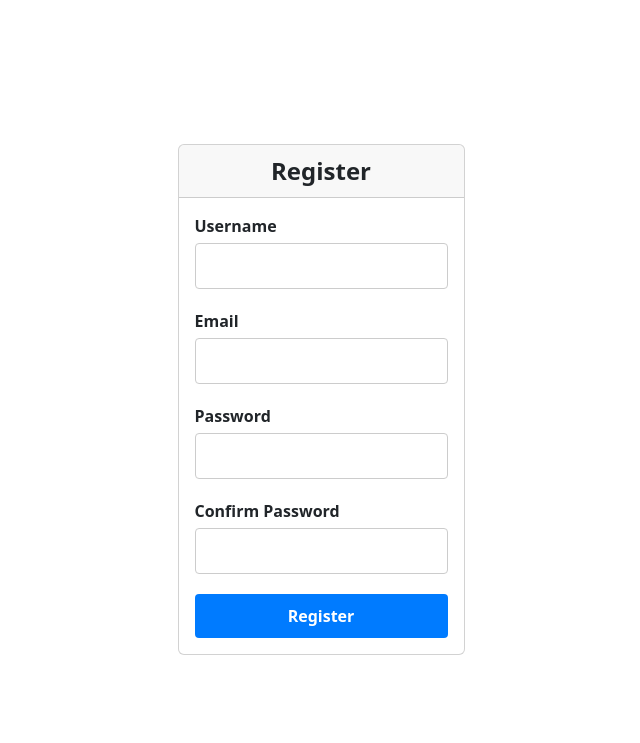
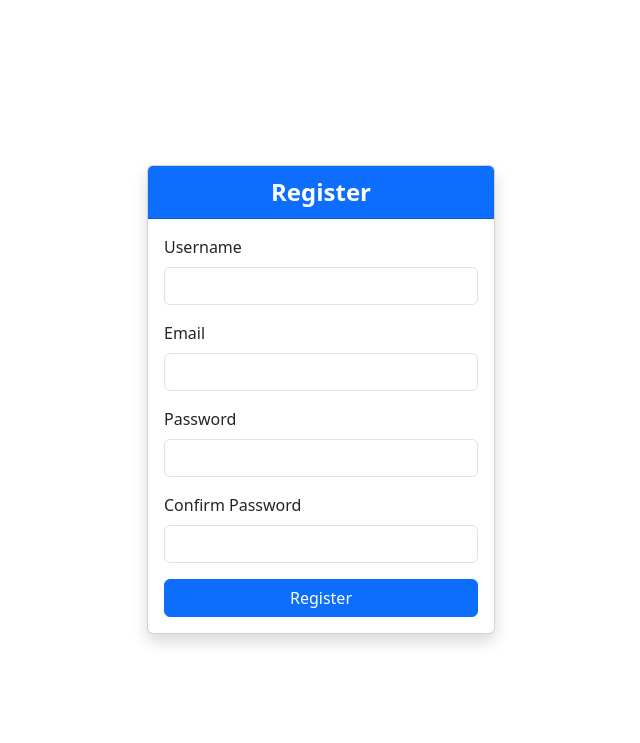
Before and after one commit to Isaac415/study_buddy_ai, a Django app: page /register in a window 1280 px wide. Shown: the part 57-800 px from the top of the page, without its empty margins (319-959 px from the left). Run offline with Django 5.2, Linux system fonts and the light colour scheme; some libraries are stand-ins or nearby versions.

Commit message:
Redesign login and register page

```diff
--- a/chat/views.py
+++ b/chat/views.py
@@ -74,7 +74,3 @@ def chatroom(request, chat_id):
     }
 
     return render(request, 'chatroom.html', context)
-
-@login_required
-def change_chat_name(request):
-    return
--- a/core/views.py
+++ b/core/views.py
@@ -42,7 +42,7 @@ def login(request):
         user = auth.authenticate(request, username=username, password=password)
         if user is not None:
             auth.login(request, user)
-            return redirect('/dashboard')
+            return redirect('/course')
         else:
             error_message = 'Invalid username or password'
             return render(request, 'login.html', {'error_message': error_message})
@@ -63,7 +63,7 @@ def register(request):
                 user = User.objects.create_user(username, email, password)
                 user.save()
                 auth.login(request, user)
-                return redirect('/dashboard')
+                return redirect('/course')
             except Exception as e:
                 error_message = f'Error creating account: {str(e)}'
                 return render(request, 'register.html', {'error_message': error_message})
--- a/templates/base.html
+++ b/templates/base.html
@@ -22,7 +22,7 @@
     <nav class="navbar navbar-expand-lg bg-light border-bottom border-gray-300 fixed-top" data-bs-theme="light">
       <div class="container-fluid">
         {% if user.is_authenticated %}
-          <a class="navbar-brand" href="/dashboard">🤖 StudyBuddy AI</a>
+          <span class="navbar-brand" style="cursor: default;">🤖 StudyBuddy AI</span>
         {% else %}
           <a class="navbar-brand" href="/">🤖 StudyBuddy AI</a>
         {% endif %}
@@ -34,10 +34,10 @@
           <ul class="navbar-nav me-auto">
             {% if user.is_authenticated %}
               <li class="nav-item">
-                <a class="nav-link {% if request.resolver_match.url_name == 'chat' %}active{% endif %}" href="{% url 'chat' %}">Chat</a>
+                <a class="nav-link {% if request.resolver_match.url_name == 'course' %}active{% endif %}" href="{% url 'course' %}">Course</a>
               </li>
               <li class="nav-item">
-                <a class="nav-link {% if request.resolver_match.url_name == 'course' %}active{% endif %}" href="{% url 'course' %}">Course</a>
+                <a class="nav-link {% if request.resolver_match.url_name == 'chat' %}active{% endif %}" href="{% url 'chat' %}">Chat</a>
               </li>
             {% endif %}
           </ul>
--- a/templates/register.html
+++ b/templates/register.html
@@ -3,97 +3,44 @@
 {% block title %}Register{% endblock %}
 
 {% block styles %}
-<style>
-  body {
-    background-color: #f0f0f0;
-  }
-  .register-container {
-    display: flex;
-    justify-content: center;
-    align-items: center;
-    height: 100vh;
-  }
-  .card {
-    max-width: 400px;
-  }
-  .card-header {
-    background-color: #007bff;
-    color: white;
-    font-size: 24px;
-    font-weight: bold;
-    text-align: center;
-  }
-  .card-body {
-    padding: 30px;
-  }
-  .form-group {
-    margin-bottom: 20px;
-  }
-  label {
-    font-weight: bold;
-    display: block;
-    margin-bottom: 5px;
-  }
-  input[type=text], input[type=password] {
-    border-radius: 4px;
-    border: 1px solid #ccc;
-    padding: 10px;
-    font-size: 16px;
-    width: 100%;
-    box-sizing: border-box;
-    margin-bottom: 10px;
-  }
-  button[type=submit] {
-    background-color: #007bff;
-    color: white;
-    font-size: 16px;
-    font-weight: bold;
-    padding: 10px 20px;
-    border: none;
-    border-radius: 4px;
-    cursor: pointer;
-    width: 100%;
-  }
-  button[type=submit]:hover {
-    background-color: #0062cc;
-  }
-  .alert-danger {
-    background-color: #f8d7da;
-    color: #721c24;
-    padding: 10px;
-    margin-bottom: 20px;
-    border: 1px solid #f5c6cb;
-    border-radius: 4px;
-  }
-</style>
+<!-- Optionally include custom styles if needed -->
 {% endblock %}
 
 {% block content %}
-<div class="register-container">
-  <div class="card">
-    <div class="card-header">Register</div>
+<div class="container d-flex align-items-center justify-content-center min-vh-100">
+  <div class="row w-100 justify-content-center">
+    <div class="col-md-6 col-lg-4">
+      <div class="card shadow">
+        <div class="card-header bg-primary text-white text-center fw-bold fs-4">
+          Register
+        </div>
         <div class="card-body">
+          {% if error_message %}
+            <div class="alert alert-danger" role="alert">{{ error_message }}</div>
+          {% endif %}
           <form method="post">
             {% csrf_token %}
-        <div class="form-group">
-          <label for="username">Username</label>
+            <div class="mb-3">
+              <label for="username" class="form-label">Username</label>
               <input type="text" class="form-control" id="username" name="username" required>
             </div>
-        <div class="form-group">
-          <label for="email">Email</label>
+            <div class="mb-3">
+              <label for="email" class="form-label">Email</label>
               <input type="text" class="form-control" id="email" name="email" required>
             </div>
-        <div class="form-group">
-          <label for="password">Password</label>
+            <div class="mb-3">
+              <label for="password" class="form-label">Password</label>
               <input type="password" class="form-control" id="password" name="password" required>
             </div>
-        <div class="form-group">
-          <label for="password_confirmation">Confirm Password</label>
+            <div class="mb-3">
+              <label for="password_confirmation" class="form-label">Confirm Password</label>
               <input type="password" class="form-control" id="password_confirmation" name="password_confirmation" required>
             </div>
-        <button type="submit">Register</button>
+            <button type="submit" class="btn btn-primary w-100">Register</button>
           </form>
         </div>
       </div>
     </div>
+  </div>
+</div>
 {% endblock %}
```
Also changed, not shown: templates/chatroom.html (+6 -3 lines), templates/course.html (+3 -4 lines), templates/login.html (+15 -71 lines). Lines whose indentation alone changed are shown as unchanged.
